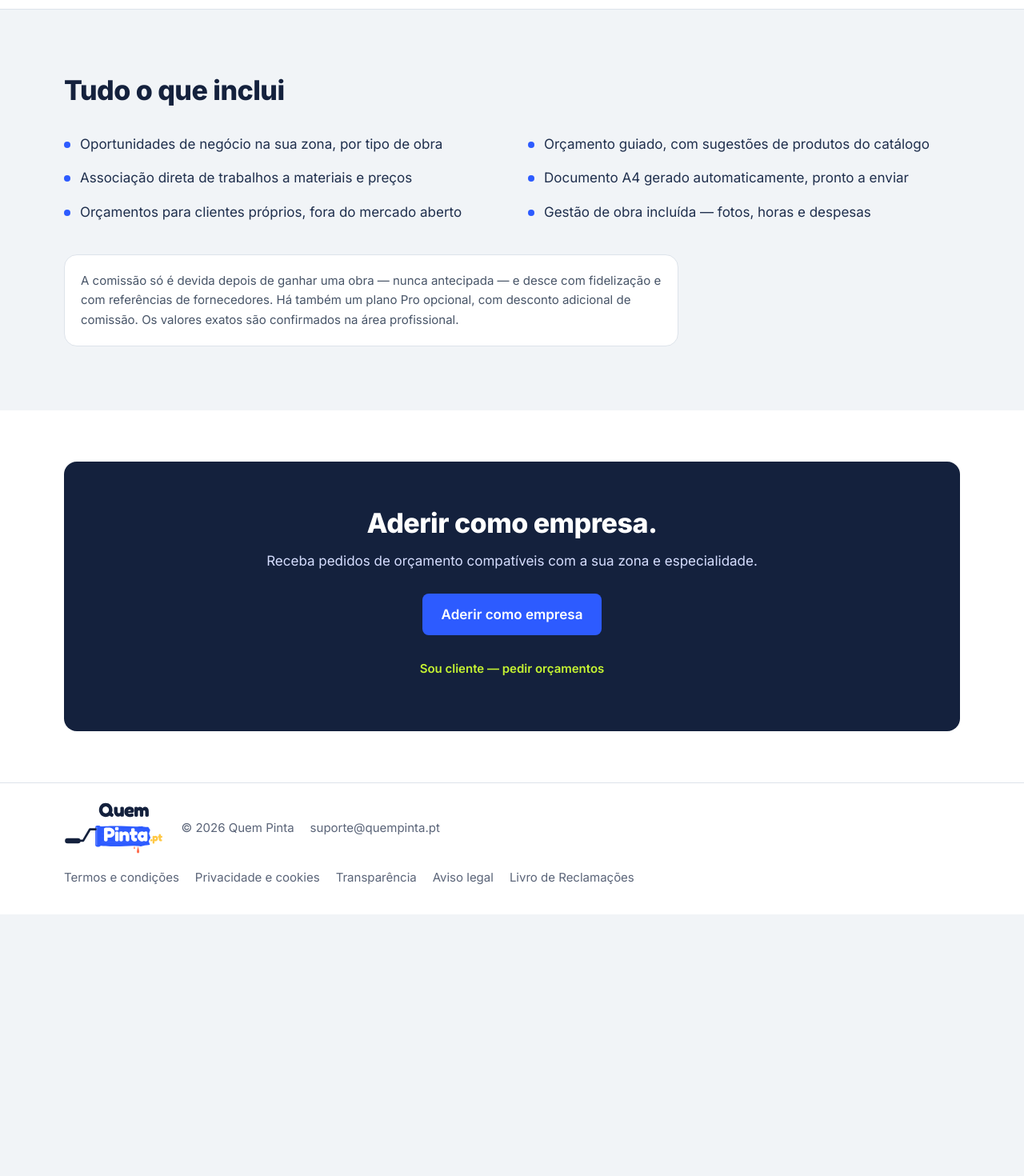
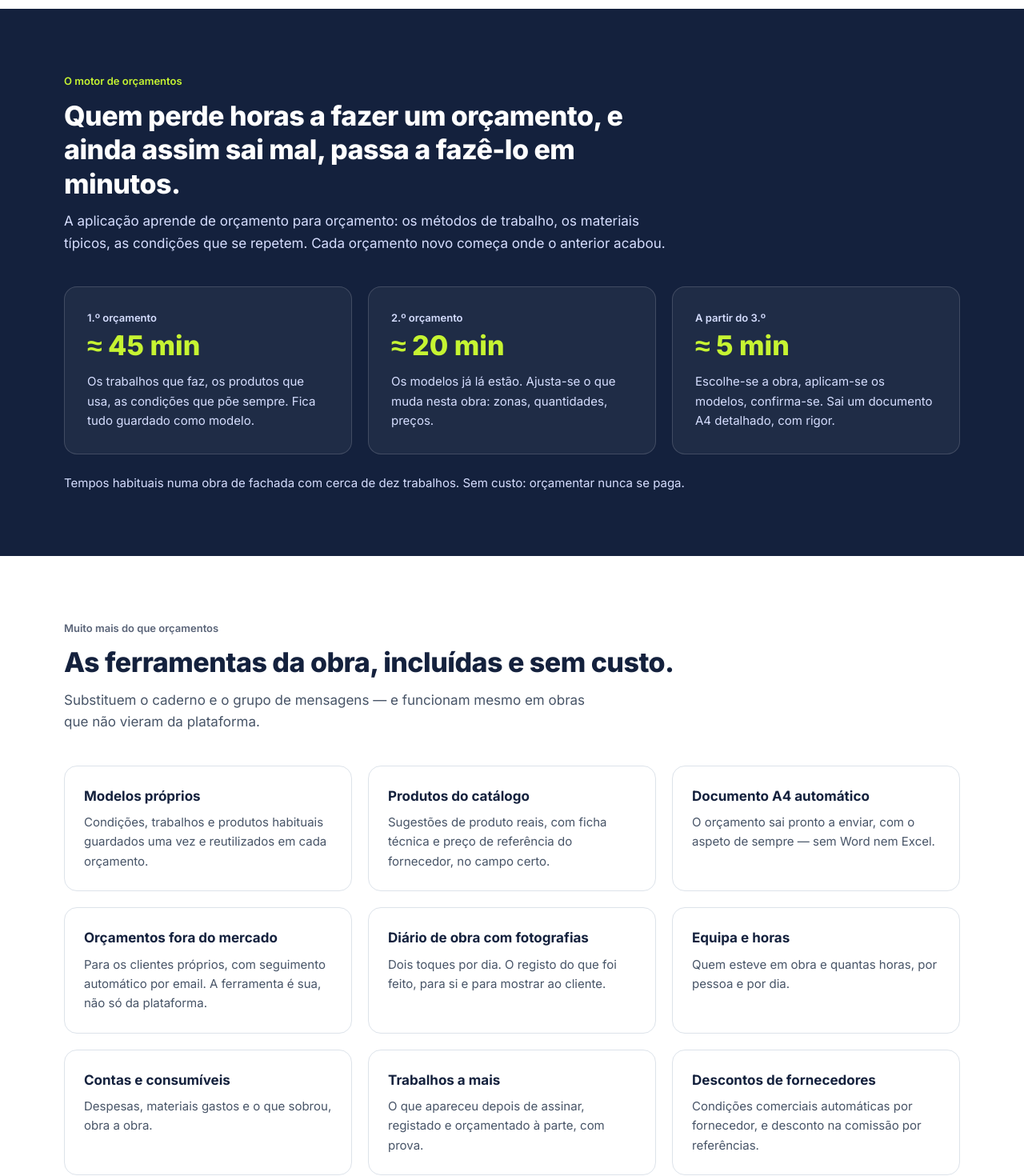
Before and after one commit to nunomarujo/paintit, a Next.js app: page /empresas in a window 1280 px wide. Shown: the part 1180-2650 px from the top of the page at 80% size. Before the commit the page ends 2323 px from the top, so only its background shows below. Built offline with nearby package versions, Linux system fonts and the light colour scheme.

Commit message:
Empresas de pintura: o motor de orçamentos (45 → 20 → 5 min, sem custo) e as ferramentas da obra
Co-Authored-By: Claude Fable 5.1 <noreply@anthropic.com>
Claude-Session: https://claude.ai/code/session_01NCY5SBnuWidUthsPHZJKr9

```diff
--- a/src/app/empresas/page.tsx
+++ b/src/app/empresas/page.tsx
@@ -3,10 +3,37 @@ import { CONTEUDO_DE_PERFIL, DEMO_DE_PERFIL, toOrg } from '@/components/landing/
 import { PaginaDePerfil } from '@/components/landing/PaginaDePerfil';
 import { BRAND } from '@/config/brand';
 
+const intro =
+  'Orçamentos detalhados em minutos, sem custo. Oportunidades reais na sua zona, contrato assinado na plataforma, e as ferramentas da obra incluídas. Só paga quando ganha.';
+
 export const metadata: Metadata = {
   title: `Empresas de pintura — ${BRAND.name}`,
-  description: 'Oportunidades reais na sua zona, orçamento guiado em 4 passos com 13 trabalhos padronizados e produtos do catálogo, documento A4 pronto, contrato assinado na plataforma. Só paga quando ganha.',
+  description: intro,
 };
+
+/**
+ * Tempos do orçamento guiado: estimativa do promotor (01/11/2026) a partir do que vê com
+ * pintores reais — «da 1.ª vez gasta 45 min, da segunda 20, e a partir daí faz orçamentos
+ * detalhados e com rigor em 5 min». Apresentam-se como o que é habitual, não como garantia, e
+ * revêem-se quando houver medição na plataforma.
+ */
+const tempos = [
+  { n: '1.º orçamento', t: '≈ 45 min', d: 'Os trabalhos que faz, os produtos que usa, as condições que põe sempre. Fica tudo guardado como modelo.' },
+  { n: '2.º orçamento', t: '≈ 20 min', d: 'Os modelos já lá estão. Ajusta-se o que muda nesta obra: zonas, quantidades, preços.' },
+  { n: 'A partir do 3.º', t: '≈ 5 min', d: 'Escolhe-se a obra, aplicam-se os modelos, confirma-se. Sai um documento A4 detalhado, com rigor.' },
+];
+
+const ferramentas = [
+  { t: 'Modelos próprios', d: 'Condições, trabalhos e produtos habituais guardados uma vez e reutilizados em cada orçamento.' },
+  { t: 'Produtos do catálogo', d: 'Sugestões de produto reais, com ficha técnica e preço de referência do fornecedor, no campo certo.' },
+  { t: 'Documento A4 automático', d: 'O orçamento sai pronto a enviar, com o aspeto de sempre — sem Word nem Excel.' },
+  { t: 'Orçamentos fora do mercado', d: 'Para os clientes próprios, com seguimento automático por email. A ferramenta é sua, não só da plataforma.' },
+  { t: 'Diário de obra com fotografias', d: 'Dois toques por dia. O registo do que foi feito, para si e para mostrar ao cliente.' },
+  { t: 'Equipa e horas', d: 'Quem esteve em obra e quantas horas, por pessoa e por dia.' },
+  { t: 'Contas e consumíveis', d: 'Despesas, materiais gastos e o que sobrou, obra a obra.' },
+  { t: 'Trabalhos a mais', d: 'O que apareceu depois de assinar, registado e orçamentado à parte, com prova.' },
+  { t: 'Descontos de fornecedores', d: 'Condições comerciais automáticas por fornecedor, e desconto na comissão por referências.' },
+];
 
 /** Página própria do pintor, fora da página inicial desde 01/11/2026 (ver `PaginaDePerfil`). */
 export default function Page() {
@@ -14,8 +41,8 @@ export default function Page() {
   return (
     <PaginaDePerfil
       eyebrow="Empresas de pintura"
-      titulo="Há mais obras do que empresas para as fazer."
-      intro="Oportunidades reais na sua zona, orçamento guiado em 4 passos com 13 trabalhos padronizados e produtos do catálogo, documento A4 pronto, contrato assinado na plataforma. Só paga quando ganha."
+      titulo="Orçamentos detalhados em minutos. Sem custo."
+      intro={intro}
       demo={DEMO_DE_PERFIL.pintor}
       destaques={c.destaques}
       beneficios={c.beneficios}
@@ -23,6 +50,51 @@ export default function Page() {
       ctaHref={toOrg('pintor')}
       ctaTexto={c.ctaTexto}
       ctaNota={c.ctaNota}
-    />
+    >
+      {/* O MOTOR DE ORÇAMENTOS — a razão número um para o pintor entrar (promotor, 01/11/2026). */}
+      <section className="bg-tinta-900 py-20 text-white">
+        <div className="mx-auto max-w-6xl px-4">
+          <p className="text-[13px] font-semibold text-lima">O motor de orçamentos</p>
+          <h2 className="mt-3 max-w-3xl text-[34px] leading-tight font-extrabold">
+            Quem perde horas a fazer um orçamento, e ainda assim sai mal, passa a fazê-lo em minutos.
+          </h2>
+          <p className="mt-3 max-w-3xl text-[17px] leading-relaxed text-tinta-200">
+            A aplicação aprende de orçamento para orçamento: os métodos de trabalho, os materiais típicos, as
+            condições que se repetem. Cada orçamento novo começa onde o anterior acabou.
+          </p>
+          <ol className="mt-10 grid gap-5 md:grid-cols-3">
+            {tempos.map((x) => (
+              <li key={x.n} className="flex flex-col gap-2 rounded-2xl border border-white/15 bg-white/5 p-7">
+                <span className="text-[13px] font-semibold text-tinta-200">{x.n}</span>
+                <span className="text-[34px] font-extrabold leading-none text-lima">{x.t}</span>
+                <span className="mt-2 text-[15px] leading-relaxed text-tinta-200">{x.d}</span>
+              </li>
+            ))}
+          </ol>
+          <p className="mt-6 text-[15px] text-tinta-200">
+            Tempos habituais numa obra de fachada com cerca de dez trabalhos. Sem custo: orçamentar nunca se paga.
+          </p>
+        </div>
+      </section>
+
+      {/* AS FERRAMENTAS DA OBRA */}
+      <section className="mx-auto max-w-6xl px-4 py-20">
+        <p className="eyebrow">Muito mais do que orçamentos</p>
+        <h2 className="mt-3 max-w-3xl text-[34px] leading-tight font-extrabold text-tinta-900">
+          As ferramentas da obra, incluídas e sem custo.
+        </h2>
+        <p className="mt-3 max-w-2xl text-[17px] leading-relaxed text-slate-600">
+          Substituem o caderno e o grupo de mensagens — e funcionam mesmo em obras que não vieram da plataforma.
+        </p>
+        <ul className="mt-10 grid gap-5 sm:grid-cols-2 lg:grid-cols-3">
+          {ferramentas.map((f) => (
+            <li key={f.t} className="flex flex-col gap-2 rounded-2xl border border-slate-200 bg-white p-6">
+              <span className="text-[17px] font-bold text-tinta-900">{f.t}</span>
+              <span className="text-[15px] leading-relaxed text-slate-600">{f.d}</span>
+            </li>
+          ))}
+        </ul>
+      </section>
+    </PaginaDePerfil>
   );
 }
--- a/src/app/page.tsx
+++ b/src/app/page.tsx
@@ -281,7 +281,7 @@ export default function Home() {
                 href: '/empresas',
                 titulo: 'Empresa de pintura?',
                 frase: 'Há mais obras do que empresas para as fazer.',
-                texto: 'Oportunidades na sua zona, orçamento guiado em 4 passos, documento A4 automático e gestão de obra. Só paga quando ganha.',
+                texto: 'Orçamentos detalhados em minutos, sem custo: a aplicação aprende de orçamento para orçamento. Oportunidades na sua zona, gestão de obra incluída. Só paga quando ganha.',
                 cta: 'Ver como funciona para empresas',
                 img: '/img/popup-demo-pintor.webp',
                 alt: 'Orçamento guiado: trabalho selecionado com sugestões de produto do catálogo',
--- a/src/components/landing/PaginaDePerfil.tsx
+++ b/src/components/landing/PaginaDePerfil.tsx
@@ -26,7 +26,10 @@ export function PaginaDePerfil({
   ctaHref,
   ctaTexto,
   ctaNota,
+  children,
 }: {
+  /** Secções próprias do perfil, entre a demonstração e «Tudo o que inclui». */
+  children?: React.ReactNode;
   eyebrow: string;
   titulo: string;
   intro: string;
@@ -78,6 +81,8 @@ export function PaginaDePerfil({
         </figure>
       </section>
 
+      {children}
+
       <section className="border-t border-slate-200 bg-paper py-20">
         <div className="mx-auto max-w-6xl px-4">
           <h2 className="text-[26px] font-extrabold leading-tight text-tinta-900 sm:text-[34px]">Tudo o que inclui</h2>
```
